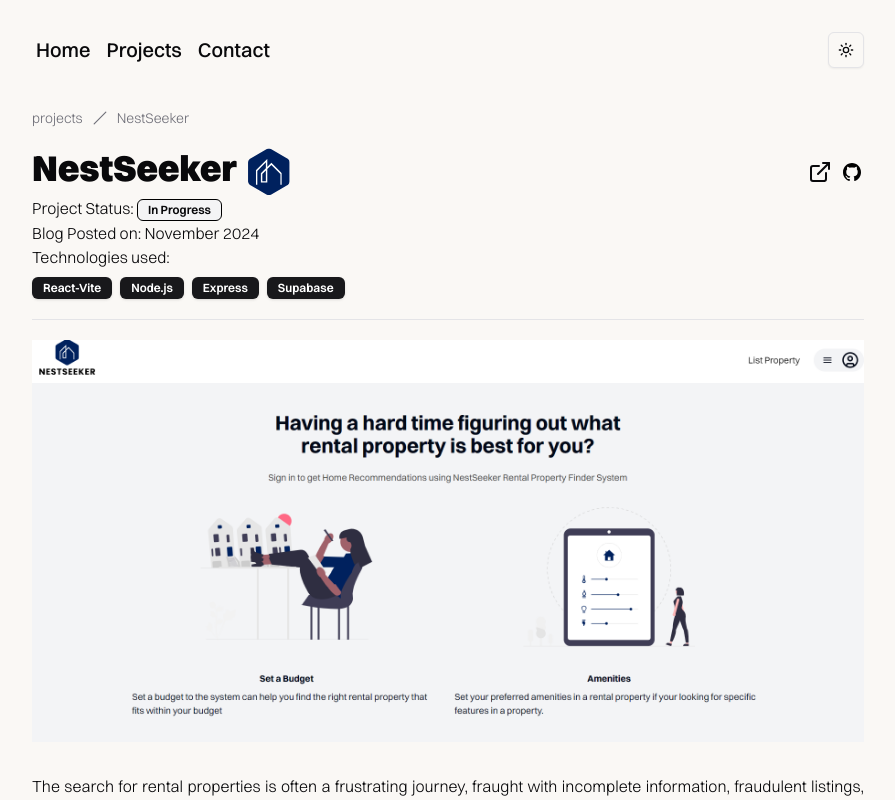
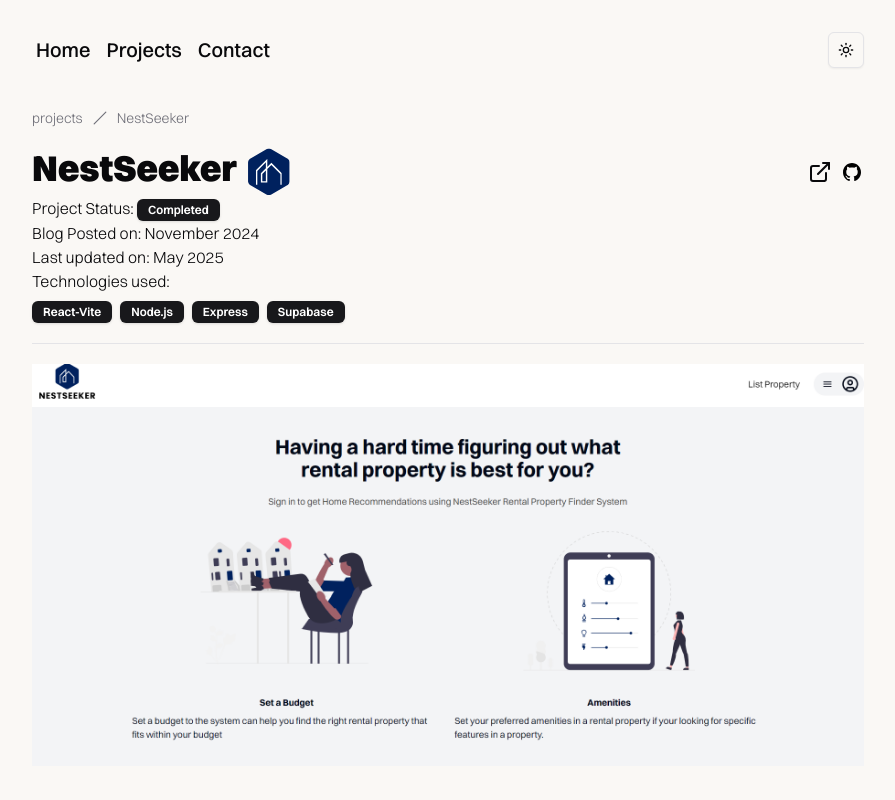
Before and after one commit to FrancisCodex/my-portfolio-v2, a React (Vite) app: page /projects/1 in a window 1280 px wide. Shown: the top 800 px of the page, without its empty margins (192-1087 px from the left). Built offline with nearby package versions, Linux system fonts and the light colour scheme.

Commit message:
Updated NestSeeker blog

```diff
--- a/src/constants/fullprojects.js
+++ b/src/constants/fullprojects.js
@@ -17,7 +17,7 @@ import BudgetFlowHeader from '@/assets/images/blog/budgetflow/blog_header.png'
 import BudgetFlowBody from '@/assets/images/blog/budgetflow/blog_body.png'
 import IWatchFilmsHeader from '@/assets/images/blog/iwatchfilms/blog_header.png'
 import StudentManagementHeader from '@/assets/images/blog/studentmanager/blog_header.png'
-
+import NestSeekerThesis from '@/assets/images/blog/nestseeker/thesis_proof.jpg'
 const AllProjects = [
     {
         id: 1,
@@ -27,7 +27,7 @@ const AllProjects = [
         project_github: 'https://github.com/FrancisCodex/NestSeeker',
         description: 'NestSeeker is an apartment finder that allows users to search for apartments and houses for rent.',
         responsibilities: 'Lead Developer',
-        project_status: 'In Progress',
+        project_status: 'Completed',
         date_project_started: 'January 2023',
         date_project_ended: 'Present',
         imageHeader: NestSeekerHeader,
@@ -107,16 +107,26 @@ const AllProjects = [
                         },
                         "The journey of NestSeeker is a testament to the power of technology in solving real-world problems. By leveraging data-driven insights and user-centric design, the application aims to revolutionize the rental market in the City and beyond.",
                     ]
+                },
+                {
+                  subtitle: "Thesis Defended",
+                  paragraphs: [
+                    "On April 2025, I successfully defended my thesis on NestSeeker, which was a significant milestone in my academic journey. The defense involved presenting the project to a panel of experts, demonstrating its functionalities, and addressing questions regarding its design and implementation. The positive feedback from the panel affirmed the project's potential impact on the rental market.",
+                    "I am grateful for the support of my thesis adviser, who guided me throughout the process. The defense not only validated my technical skills but also enhanced my confidence in presenting complex ideas to an audience. I look forward to applying the knowledge gained from this experience to future projects."
+                  ],
+                  imageBody: NestSeekerThesis
                 }
             ],
             conclusion: {
                 subtitle: "To end things off",
                 paragraphs: [
+                    "I want to thank my groupmates for their support in this project, and I am grateful for the opportunity to work with them. I also want to thank my adviser for their guidance and support throughout the project. I am excited to see where this project will go in the future and I hope to continue working on it.",
                     "NestSeeker represents more than just a project; it is a solution to a real-world problem. Through collaboration, innovation, and dedication, we are working to transform the rental experience for tenants and landlords in Butuan City. As the lead programmer, this journey has not only enriched my technical skills but also taught me the value of user-centric design and algorithmic precision.",
-                    " If you're curious to learn more about the project or collaborate, feel free to reach out through my portfolio. Together, let’s innovate solutions for better living experiences!"
+                    "If you're curious to learn more about the project or collaborate, feel free to reach out through my portfolio. Together, let’s innovate solutions for better living experiences!"
                 ]
             },
-            date_posted: 'November 2024'
+            date_posted: 'November 2024',
+            date_updated: 'May 2025',
 
         },
         technologies_used: [
@@ -142,7 +152,7 @@ const AllProjects = [
       project_github: 'https://github.com/FrancisCodex/OJT-Tracker',
       description: 'OJT-Management for School Coordinators and Training Agencies.',
       responsibilities: 'Full Stack Developer',
-      project_status: 'In Progress',
+      project_status: 'Completed',
       date_project_started: 'September 2024',
       date_project_ended: 'Present',
       imageHeader: OJTHeader,
@@ -230,7 +240,8 @@ const AllProjects = [
               "Stay tuned for the official launch and explore how this system is set to redefine OJT tracking for all schools. For collaboration or inquiries, feel free to connect through my portfolio!"
             ]
         },
-        date_posted: 'November 2024'
+        date_posted: 'November 2024',
+        date_updated: 'May 2025'
       },
       technologies_used: [
           {
--- a/src/pages/projects/projects_slug.jsx
+++ b/src/pages/projects/projects_slug.jsx
@@ -127,6 +127,11 @@ const ProjectsDetails = () => {
             <p>
                 Blog Posted on: {project.blog.date_posted}
             </p>
+            {project.blog.date_updated && (
+                <p>
+                Last updated on: {project.blog.date_updated}
+                </p>
+            )}
             </div>
             <div>
               {/* Technologies Used */}
```
Also changed, not shown: src/assets/images/blog/nestseeker/thesis_proof.jpg (added).
